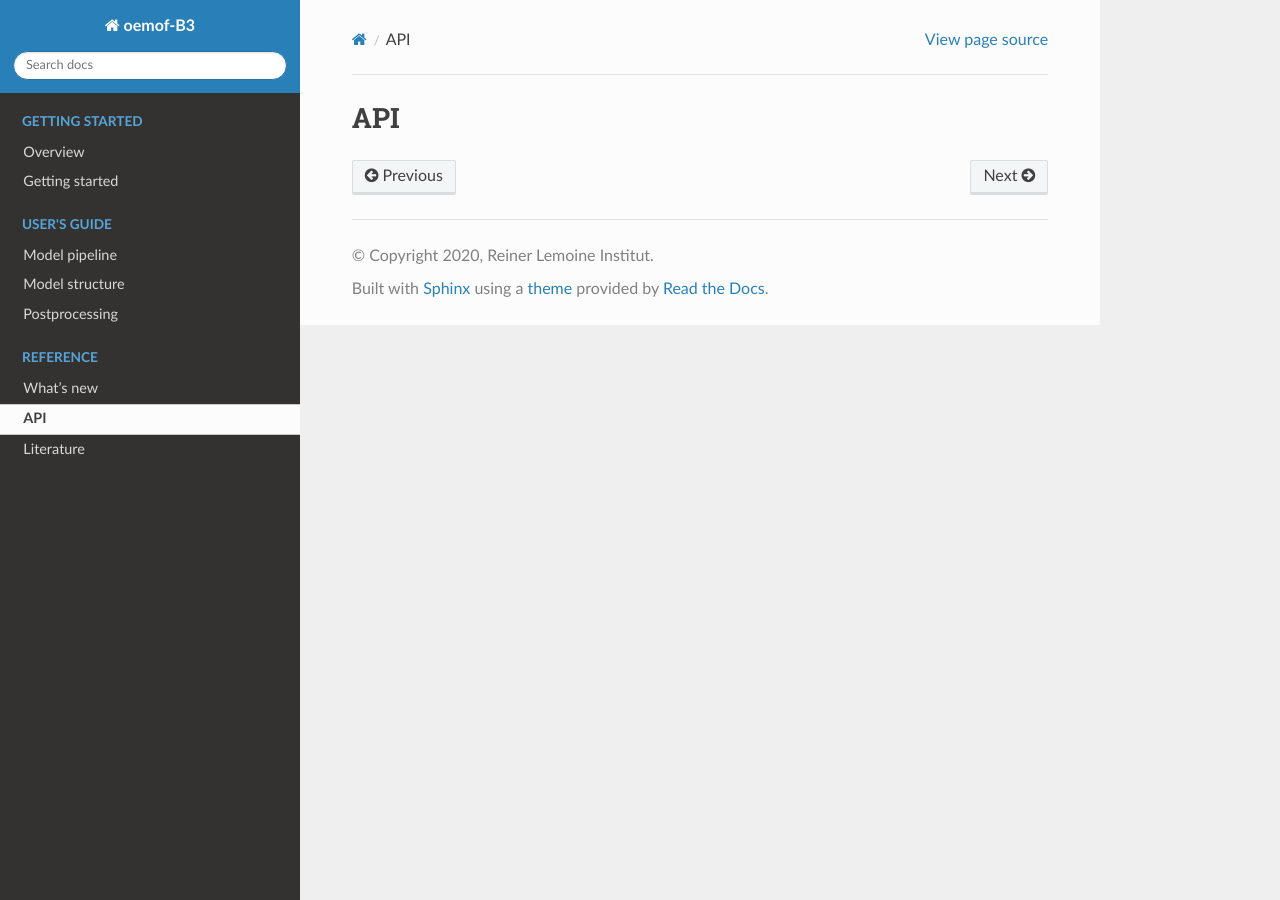
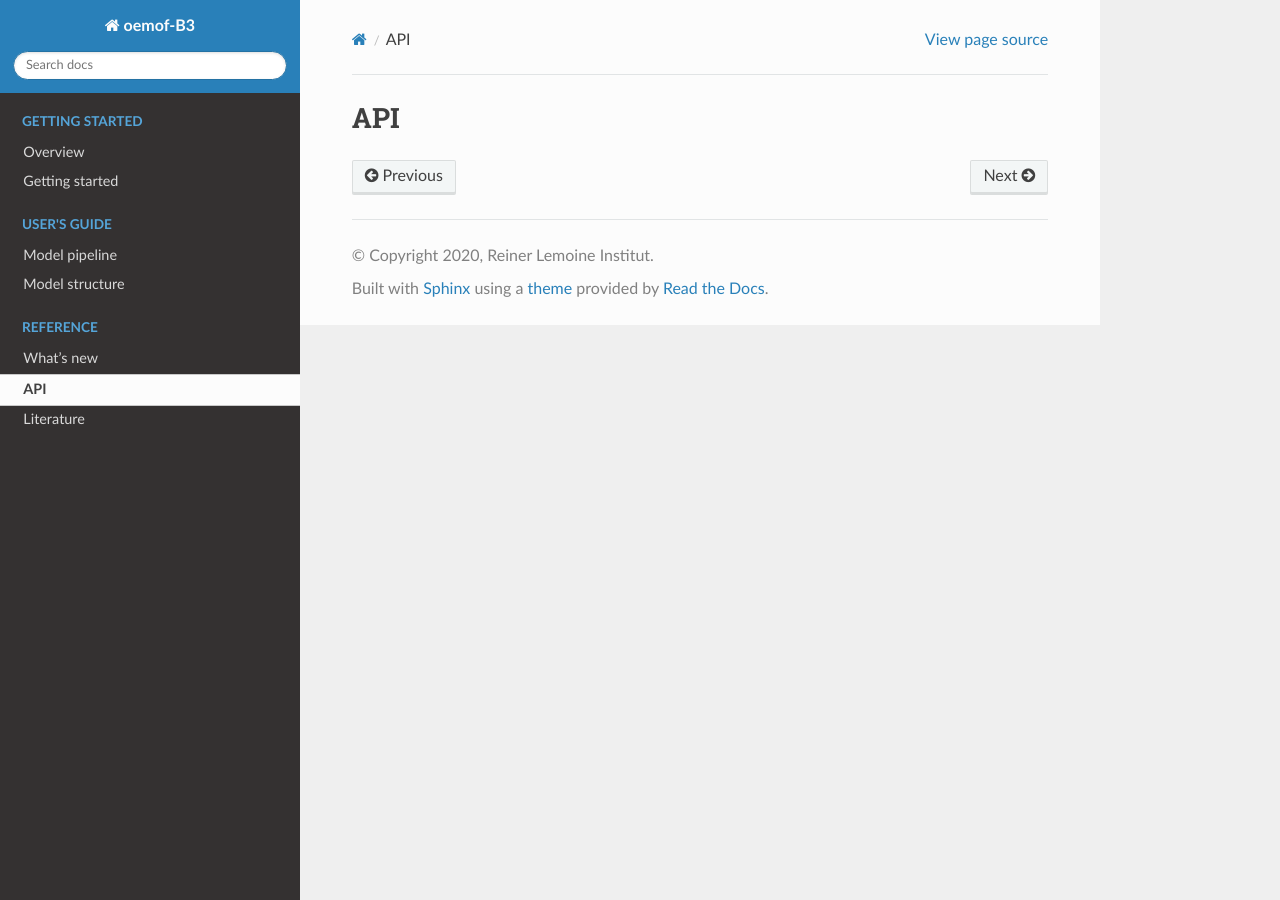
Before and after one commit to rl-institut/oemof-B3, a Sphinx documentation site: the page built from docs/api.rst, in a window 1280 px wide. Built offline with Sphinx 7.4.7 and the Read the Docs theme 2.0.0, drawn with Linux system fonts in a browser that asks for light colours; pages that are not in the unit, such as notebooks, are missing from menus.

Commit message:
Exclude postprocessing from docs build

```diff
--- a/docs/index.rst
+++ b/docs/index.rst
@@ -19,7 +19,7 @@ Welcome to oemof-B3's documentation!
 
    model_pipeline
    model_structure
-   postprocessing
+   # postprocessing
 
 .. toctree::
    :maxdepth: 1
```
